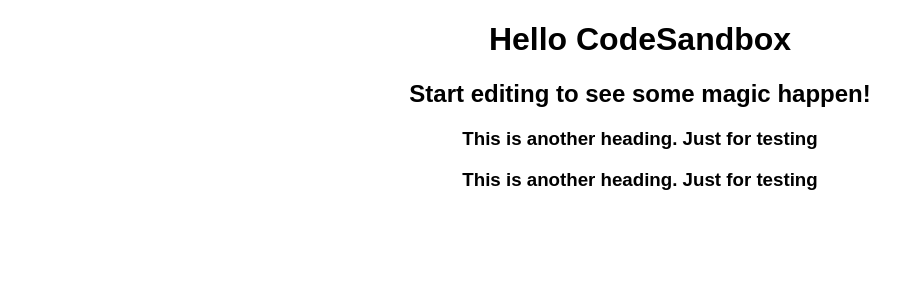
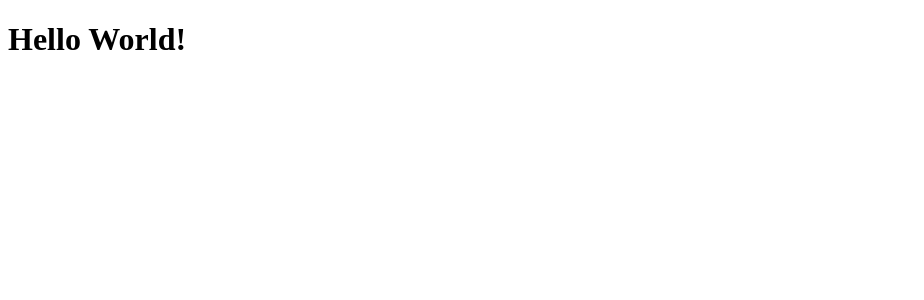
Before and after one commit to AkashIngole/react-codesandbox-helloworld, a React (Create React App) app: page / in a window 1280 px wide. Shown: the top 300 px of the page, without its empty margins (0-924 px from the left). Built offline with nearby package versions, Linux system fonts and the light colour scheme.

Commit message:
ReactJS Hello World program

```diff
--- a/src/App.js
+++ b/src/App.js
@@ -4,9 +4,6 @@
   return (
     <div className="App">
       <h1>Hello CodeSandbox</h1>
-      <h2>Start editing to see some magic happen!</h2>
-      <h3>This is another heading. Just for testing</h3>
-      <h3>This is another heading. Just for testing</h3>
     </div>
   );
 }
--- a/src/index.js
+++ b/src/index.js
@@ -1,13 +1,4 @@
-import { StrictMode } from "react";
-import { createRoot } from "react-dom/client";
+import React from "react";
+import ReactDOM from "react-dom";
 
-import App from "./App";
-
-const rootElement = document.getElementById("root");
-const root = createRoot(rootElement);
-
-root.render(
-  <StrictMode>
-    <App />
-  </StrictMode>
-);
+ReactDOM.render(<h1>Hello World!</h1>, document.getElementById("root"));
```
Also changed, not shown: public/index.html (+0 -23 lines).
